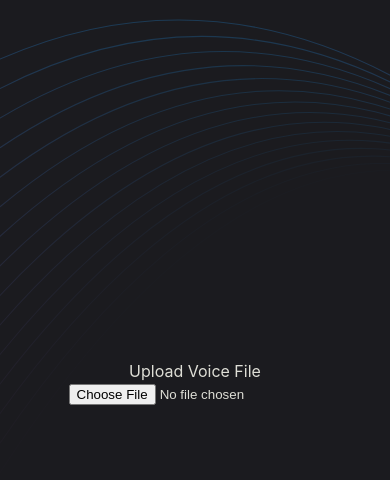
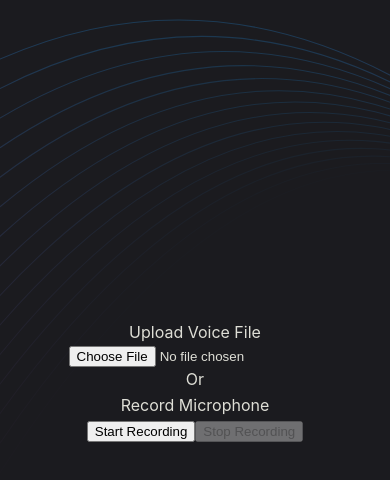
Before and after one commit to DigitalEpidemic/ai-voice-translator, a React (Vite) app: page / in a window 390 px wide. Shown: the top 480 px of the page. Built offline with nearby package versions, Linux system fonts and the light colour scheme.

Commit message:
Add option to save by microphone input

```diff
--- a/package.json
+++ b/package.json
@@ -24,7 +24,8 @@
     "@electron-toolkit/preload": "^3.0.1",
     "@electron-toolkit/utils": "^3.0.0",
     "assemblyai": "^4.7.1",
-    "dotenv": "^16.4.5"
+    "dotenv": "^16.4.5",
+    "wav-encoder": "^1.3.0"
   },
   "devDependencies": {
     "@electron-toolkit/eslint-config-prettier": "^2.0.0",
@@ -33,6 +34,7 @@
     "@types/node": "^20.14.8",
     "@types/react": "^18.3.3",
     "@types/react-dom": "^18.3.0",
+    "@types/wav-encoder": "^1.3.3",
     "@vitejs/plugin-react": "^4.3.1",
     "electron": "^31.0.2",
     "electron-builder": "^24.13.3",
--- a/src/preload/index.d.ts
+++ b/src/preload/index.d.ts
@@ -5,6 +5,7 @@ declare global {
     electron: ElectronAPI
     api: {
       voiceFileUpload: (byteArray: Uint8Array) => Promise<void>
+      saveAudio: (audioBuffer: Uint8Array, filename: string) => void
     }
   }
 }
--- a/src/preload/index.ts
+++ b/src/preload/index.ts
@@ -5,7 +5,9 @@ import { electronAPI } from '@electron-toolkit/preload'
 const api = {
   voiceFileUpload: (byteArray: Uint8Array): void => {
     ipcRenderer.send('voiceFileUpload', byteArray)
-  }
+  },
+  saveAudio: (audioBuffer: Buffer, filename: string): void =>
+    ipcRenderer.send('save-audio', audioBuffer, filename)
 }
 
 // Use `contextBridge` APIs to expose Electron APIs to
--- a/src/renderer/src/App.tsx
+++ b/src/renderer/src/App.tsx
@@ -1,7 +1,13 @@
 import { useState } from 'react'
+import WavEncoder from 'wav-encoder'
 
 function App(): JSX.Element {
   const [audioUrl, setAudioUrl] = useState<string | null>(null)
+  const [isStartButtonDisabled, setStartButtonDisabled] = useState(false)
+  const [isStopButtonDisabled, setStopButtonDisabled] = useState(true)
+  const [mediaRecorder, setMediaRecorder] = useState<MediaRecorder>()
+
+  const audioChunks: Blob[] = []
 
   const sendFileToService = async (event: React.ChangeEvent<HTMLInputElement>): Promise<void> => {
     if (!event.target.files) {
@@ -18,10 +24,84 @@ function App(): JSX.Element {
     await window.api.voiceFileUpload(byteArray) // TODO: Change to two-way communication and return transcribed text
   }
 
+  const handleStartRecording = async (): Promise<void> => {
+    try {
+      // This should return a valid MediaStream object
+      const stream = await navigator.mediaDevices.getUserMedia({
+        audio: true
+      })
+
+      // Now pass the MediaStream to MediaRecorder
+      const mr = new MediaRecorder(stream)
+      setMediaRecorder(mr)
+
+      mr.ondataavailable = (event: BlobEvent): void => {
+        audioChunks.push(event.data)
+      }
+
+      mr.onstop = async (): Promise<void> => {
+        const audioBlob = new Blob(audioChunks, { type: 'audio/webm' })
+
+        const wavBuffer = await convertWebMToWav(audioBlob)
+        // Send the audio data to the main process to save the file
+        window.api.saveAudio(wavBuffer, 'recording.wav')
+
+        // Play the audio locally
+        const audioUrl = URL.createObjectURL(audioBlob)
+        setAudioUrl(audioUrl)
+      }
+
+      mr.start()
+      setStartButtonDisabled(true)
+      setStopButtonDisabled(false)
+
+      return Promise.resolve()
+    } catch (error) {
+      console.error('Error accessing microphone:', error)
+    }
+  }
+
+  const handleStopRecording = (): void => {
+    console.log(mediaRecorder)
+    if (mediaRecorder) {
+      mediaRecorder.stop()
+      setStartButtonDisabled(false)
+      setStopButtonDisabled(true)
+    }
+  }
+
+  const convertWebMToWav = async (webmBlob: Blob): Promise<Uint8Array> => {
+    const arrayBuffer = await webmBlob.arrayBuffer()
+
+    // Create an AudioContext instance (available in the renderer process)
+    const audioContext = new AudioContext()
+    const audioBuffer = await audioContext.decodeAudioData(arrayBuffer)
+
+    // Convert audioBuffer to WAV using wav-encoder
+    const wavData = await WavEncoder.encode({
+      sampleRate: audioBuffer.sampleRate,
+      channelData: [audioBuffer.getChannelData(0)] // Assuming mono audio
+    })
+
+    return new Uint8Array(wavData)
+  }
+
   return (
     <>
       <label htmlFor="voice-upload">Upload Voice File</label>
       <input id="voice-upload" type="file" accept="audio/*" onChange={sendFileToService} />
+
+      <p>Or</p>
+
+      <label htmlFor="voice-upload">Record Microphone</label>
+      <div>
+        <button onClick={handleStartRecording} disabled={isStartButtonDisabled}>
+          Start Recording
+        </button>
+        <button onClick={handleStopRecording} disabled={isStopButtonDisabled}>
+          Stop Recording
+        </button>
+      </div>
 
       {audioUrl && (
         <div>
```
Also changed, not shown: src/main/index.ts (+16 -1 lines), 1 other file (tests, documents, lock files or other folders).
